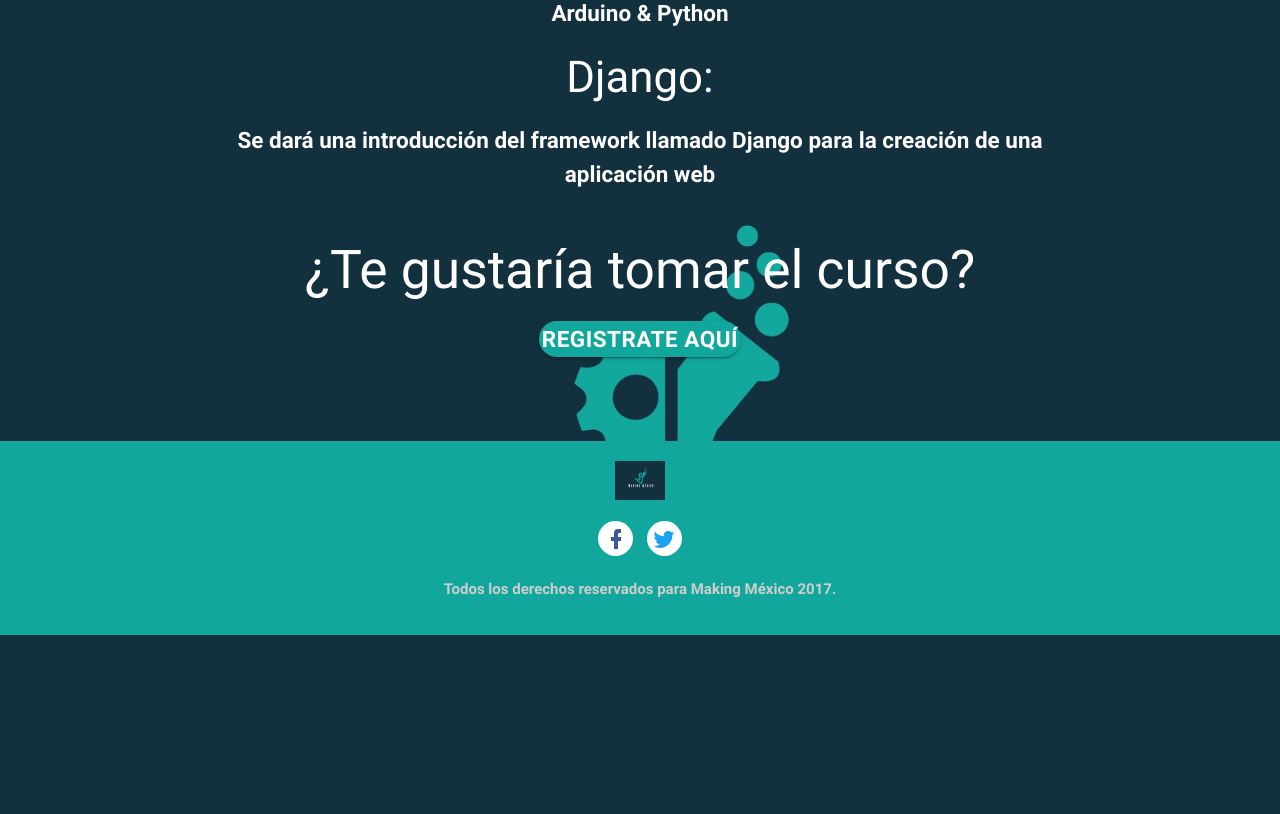
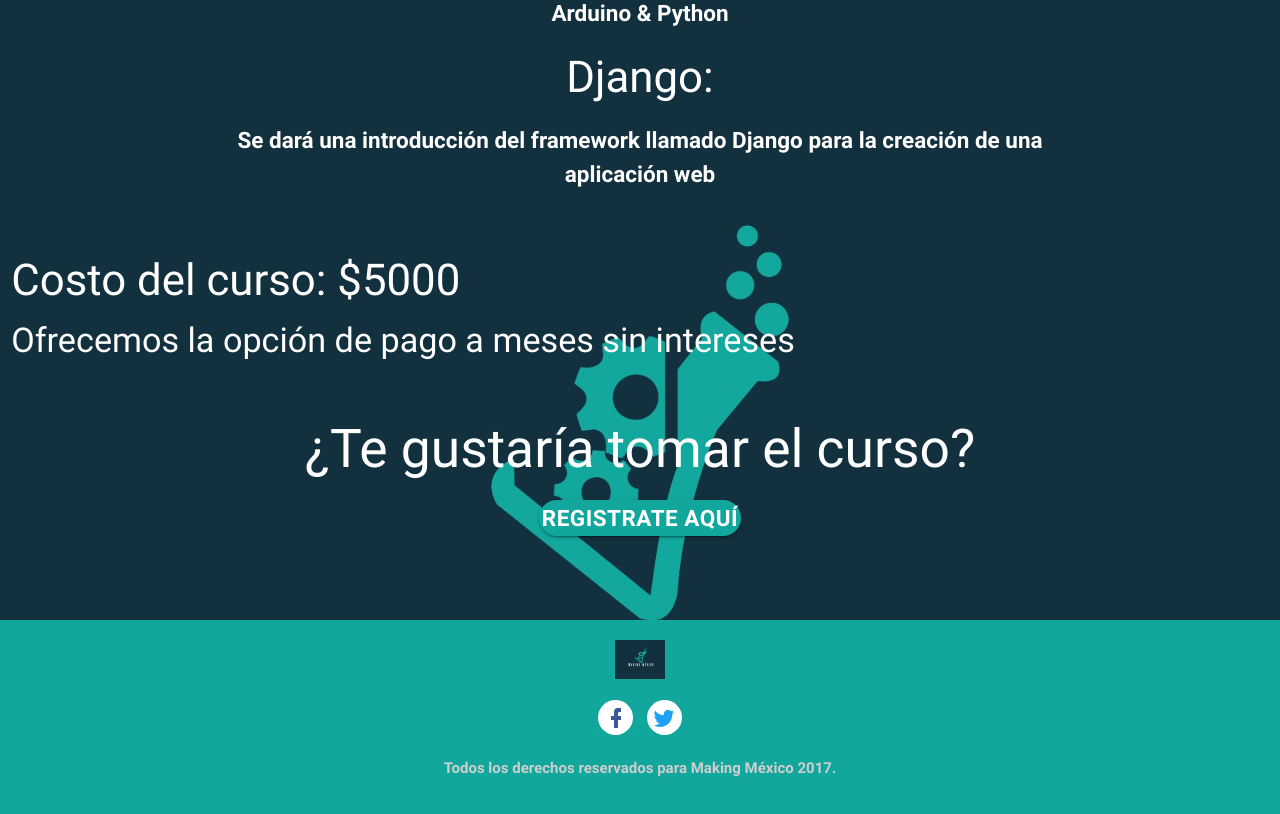
Before and after one commit to MakingMexico/Web_Page, a Django app: page /python/ in a window 1280 px wide. Shown: the part 1130-1944 px from the top of the page. Before the commit the page ends 1765 px from the top, so only its background shows below. Run offline with Django 3.2, Linux system fonts and the light colour scheme; some libraries are stand-ins or nearby versions.

Commit message:
Add course's price

```diff
--- a/templates/python.html
+++ b/templates/python.html
@@ -32,12 +32,19 @@
 					<li>Se dará una introducción del framework llamado Django para la creación de una aplicación web</li>
 					</ul>
                 </div>
-                <div>
-                <div class="col s12 center">
-                <h2>¿Te gustaría tomar el curso?</h2>
-                <a href="https://makingmex.typeform.com/to/CtQGxO" class="btn btn-default btn-xl2">Registrate aquí</a>
-                </div>
             </div>
         </div>
+    <div class="row">
+        <div class="col s12 left">
+           	<h3>Costo del curso: $5000</h3>
+           	<h4>Ofrecemos la opción de pago a meses sin intereses</h4>
+        </div>
+    </div>
+    <div class="row">
+        <div class="col s12 center">
+            <h2>¿Te gustaría tomar el curso?</h2>
+            <a href="https://makingmex.typeform.com/to/CtQGxO" class="btn btn-default btn-xl2">Registrate aquí</a>
+        </div>
+    </div>
 </section>
 {% endblock %}
```
